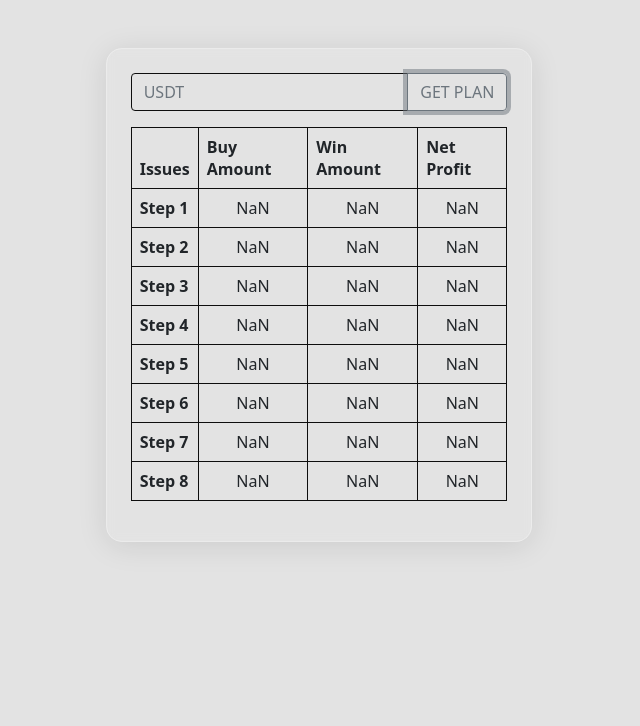
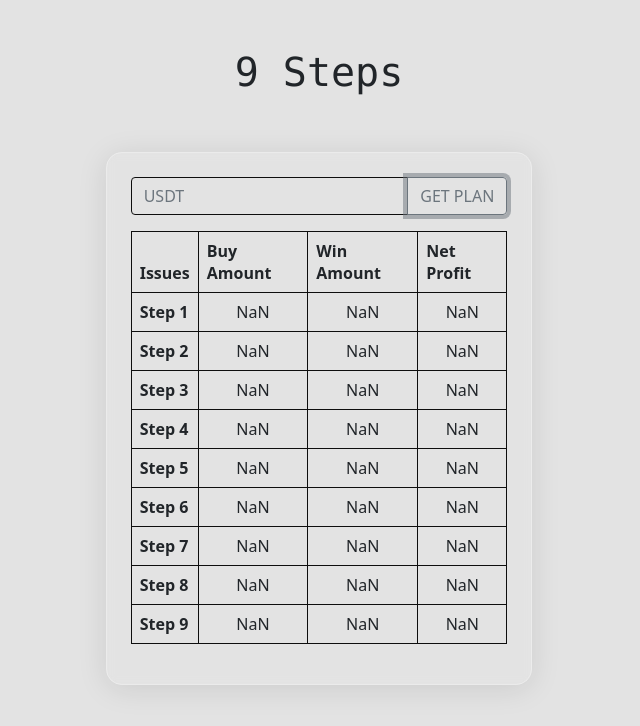
Before and after one commit to mahmedamin/mchart, a website: page index.html in a window 1280 px wide. Both pictures are taken after a click on the button "GET PLAN". Shown: the whole page, without its empty margins (321-961 px from the left). Drawn offline with nearby package versions, Linux system fonts and the light colour scheme.

Commit message:
9 steps chart

```diff
--- a/index.html
+++ b/index.html
@@ -10,7 +10,7 @@
             crossorigin="anonymous"
     >
     <link rel="stylesheet" href="./app.css">
-    <title>MChart Steps</title>
+    <title>9 Steps</title>
     <style>
 
         body {
@@ -90,6 +90,7 @@
             bottom: -10px;
             right: -20px;
         }
+
         td
         {
             text-align:center;
@@ -150,6 +151,7 @@
     </script>
 </head>
 <body>
+<h1 class="font-monospace mt-5 text-center">9 Steps</h1>
 <div class="center">
     <div class="box col-md-4">
         <div class="shape-1"></div>
@@ -231,11 +233,17 @@
                     <td id="winAmount8"></td>
                     <td id="netProfit8"></td>
                 </tr>
+                <tr>
+                    <th scope="row">Step 9</th>
+                    <td id="buyAmount9"></td>
+                    <td id="winAmount9"></td>
+                    <td id="netProfit9"></td>
+                </tr>
                 </tbody>
             </table>
         </div>
     </div>
 </div>
-    <script type="text/javascript" src="script.js?b=s8"></script>
+    <script type="text/javascript" src="script.js?v=1"></script>
 </body>
 </html>
--- a/script.js
+++ b/script.js
@@ -4,15 +4,16 @@ function myFunction() {
     if (value != NaN) {
 
         let stepPercentage = [
-            0.3, // Step 1
-            0.6, // Step 2
-            1.3, // Step 3
-            2.8, // Step 4
-            5.8, // Step 5
-            12, // Step 6
-            25, // Step 7
-            52.2, // Step 8
-        ]
+            0.13, // Step 1
+            0.3, // Step 2
+            0.6, // Step 3
+            1.3, // Step 4
+            2.8, // Step 5
+            5.8, // Step 6
+            12, // Step 7
+            25, // Step 8
+            52.06, // Step 9
+        ];
 
 
         let t = 0;
@@ -29,8 +30,9 @@ function myFunction() {
         let step6 = parseFloat((value * (stepPercentage[5] / 100)).toFixed(2));
         let step7 = parseFloat((value * (stepPercentage[6] / 100)).toFixed(2));
         let step8 = parseFloat((value * (stepPercentage[7] / 100)).toFixed(2));
+        let step9 = parseFloat((value * (stepPercentage[8] / 100)).toFixed(2));
 
-        let buyTotal = step1 + step2 + step3 + step4 + step5 + step6 + step7 + step8;
+        let buyTotal = step1 + step2 + step3 + step4 + step5 + step6 + step7 + step8 + step9;
         console.log('buyTotal',buyTotal)
         let winAmount1 = (step1 * 1.95).toFixed(2);
         let winAmount2 = (step2 * 1.95).toFixed(2);
@@ -40,6 +42,7 @@ function myFunction() {
         let winAmount6 = (step6 * 1.95).toFixed(2);
         let winAmount7 = (step7 * 1.95).toFixed(2);
         let winAmount8 = (step8 * 1.95).toFixed(2);
+        let winAmount9 = (step9 * 1.95).toFixed(2);
 
 
         document.getElementById("buyAmount1").innerText = step1;
@@ -50,6 +53,7 @@ function myFunction() {
         document.getElementById("buyAmount6").innerText = step6;
         document.getElementById("buyAmount7").innerText = step7;
         document.getElementById("buyAmount8").innerText = step8;
+        document.getElementById("buyAmount9").innerText = step9;
 
         document.getElementById("winAmount1").innerText = winAmount1;
         document.getElementById("winAmount2").innerText = winAmount2;
@@ -59,6 +63,7 @@ function myFunction() {
         document.getElementById("winAmount6").innerText = winAmount6;
         document.getElementById("winAmount7").innerText = winAmount7;
         document.getElementById("winAmount8").innerText = winAmount8;
+        document.getElementById("winAmount9").innerText = winAmount9;
 
         document.getElementById("netProfit1").innerText = (winAmount1 - step1).toFixed(2);
         document.getElementById("netProfit2").innerText = (parseFloat(winAmount2) - (parseFloat(step1) + parseFloat(step2))).toFixed(2);
@@ -68,6 +73,7 @@ function myFunction() {
         document.getElementById("netProfit6").innerText = (parseFloat(winAmount6) - (parseFloat(step1) + parseFloat(step2) + parseFloat(step3) + parseFloat(step4) + parseFloat(step5) + parseFloat(step6))).toFixed(2);
         document.getElementById("netProfit7").innerText = (parseFloat(winAmount7) - (parseFloat(step1) + parseFloat(step2) + parseFloat(step3) + parseFloat(step4) + parseFloat(step5) + parseFloat(step6) + parseFloat(step7))).toFixed(2);
         document.getElementById("netProfit8").innerText = (parseFloat(winAmount8) - (parseFloat(step1) + parseFloat(step2) + parseFloat(step3) + parseFloat(step4) + parseFloat(step5) + parseFloat(step6) + parseFloat(step7) + parseFloat(step8))).toFixed(2);
+        document.getElementById("netProfit9").innerText = (parseFloat(winAmount9) - (parseFloat(step1) + parseFloat(step2) + parseFloat(step3) + parseFloat(step4) + parseFloat(step5) + parseFloat(step6) + parseFloat(step7) + parseFloat(step8) + parseFloat(step9))).toFixed(2);
     }
 }
 
```
